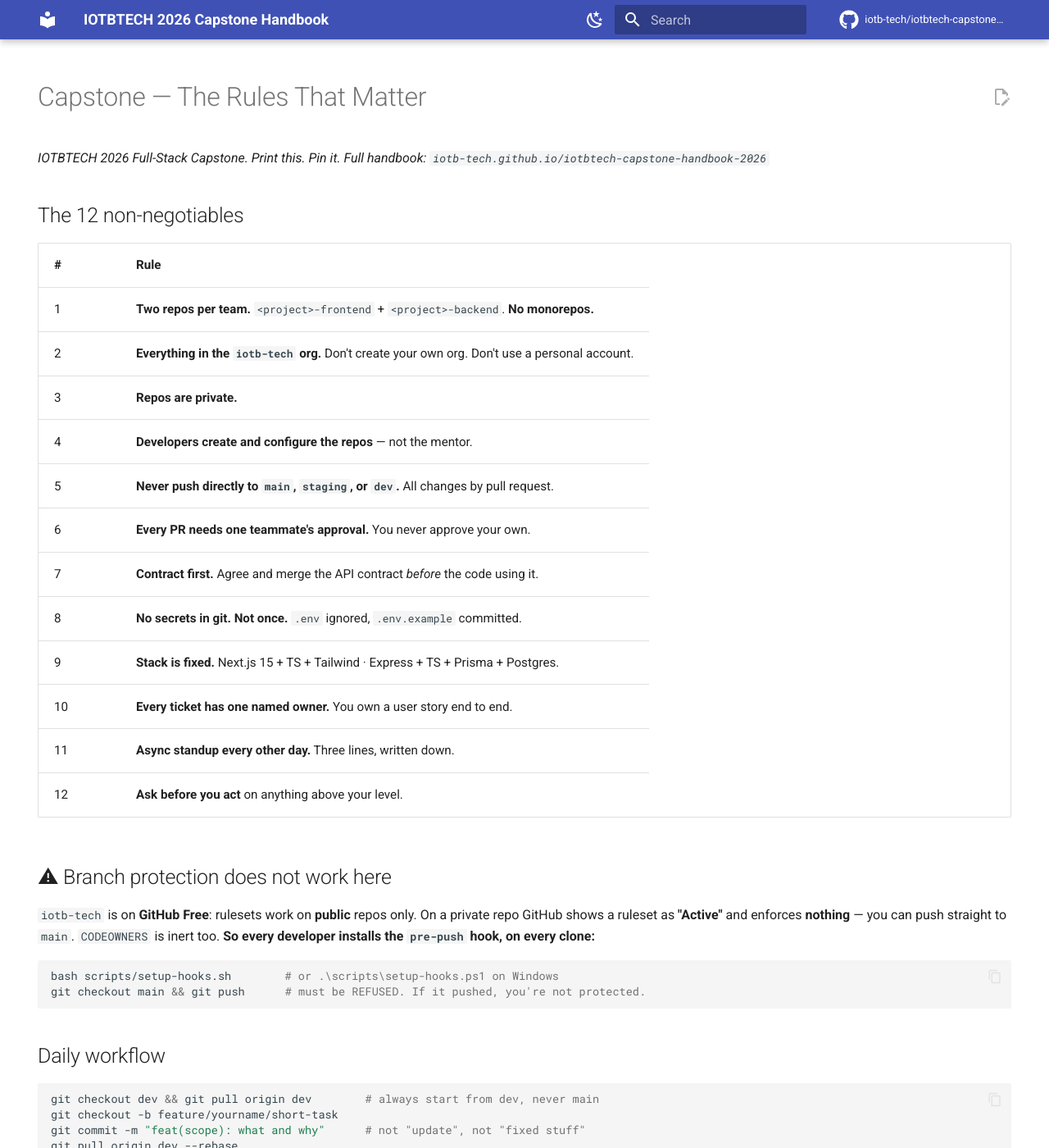
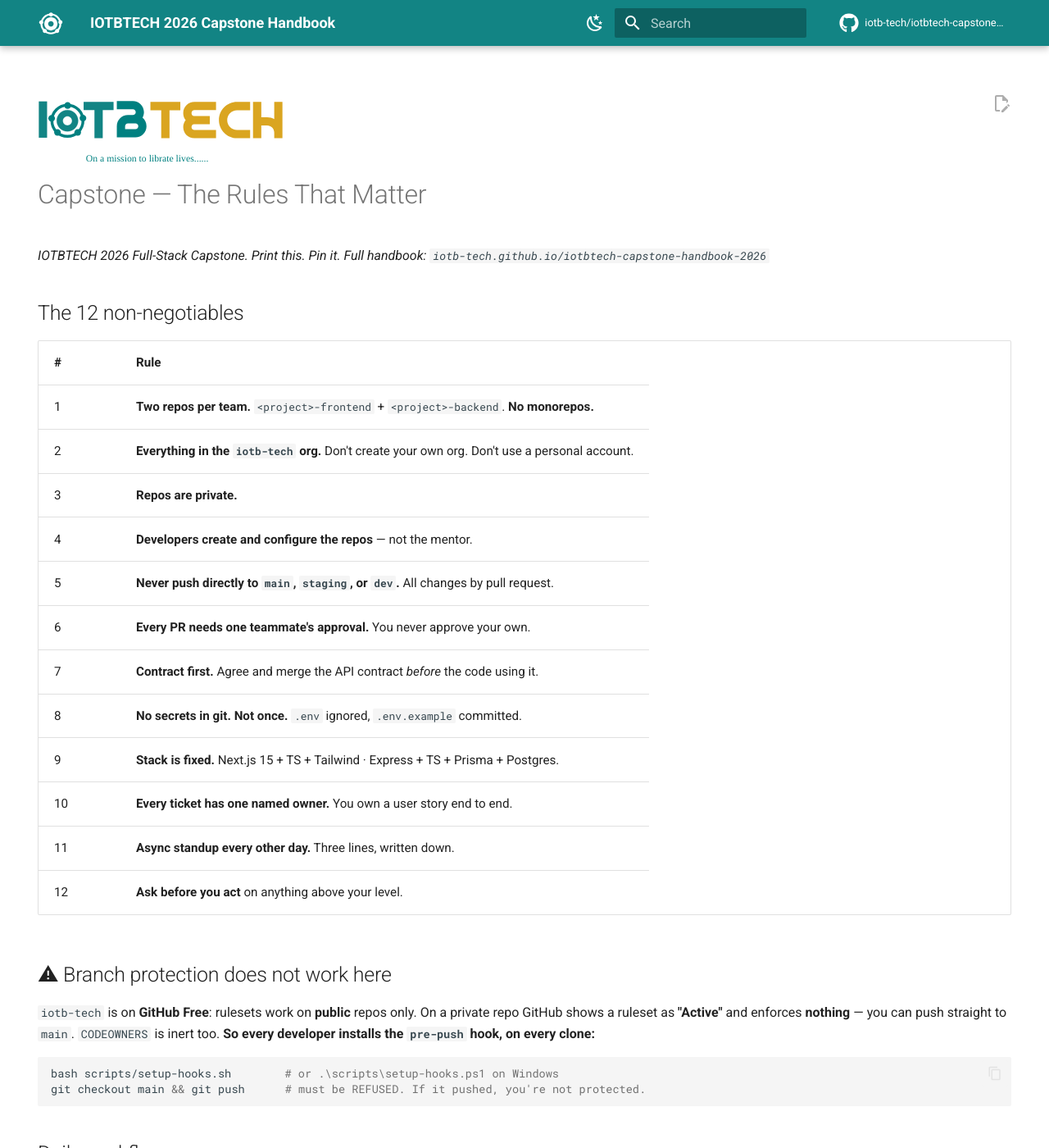
Before and after one commit to iotb-tech/iotbtech-capstone-handbook-2026, an MkDocs documentation site: the page built from docs/one-pager.md, in a window 1280 px wide and 1400 px high. Shown: the whole window at 82% size. Built offline with MkDocs 1.6.1 and Material for MkDocs 9.7.7, drawn with Linux system fonts in a browser that asks for light colours; comment, search, counter and statistics services are not loaded.

Commit message:
Apply IOTBTECH branding: logo, favicon and brand colours
Header logo and browser-tab icon use the atom emblem from the official
IOTBTECH logo, isolated from the wordmark and squared (13KB -> 2.8KB by
dropping the wordmark paths and the embedded font). White variant for the
teal header bar, brand-teal variant for the tab.

Palette comes from the logo: teal #128484 and goldenrod #DAA520. Both are
adjusted per theme for contrast - goldenrod is only 2.24:1 on white, so
light mode uses #9a6f09 (4.51:1) for accents; teal is only 3.80:1 on the
dark ground, so dark-mode links lift to #1fb8b8 (7.02:1).

The full wordmark heads the printable one-pager, which still fits one page.

```diff
--- a/docs/one-pager.md
+++ b/docs/one-pager.md
@@ -3,6 +3,8 @@ hide:
   - navigation
   - toc
 ---
+
+![IOTBTECH](assets/iotbtech-wordmark.svg){.iotb-wordmark}
 
 # Capstone — The Rules That Matter {.print-title}
 
--- a/docs/stylesheets/extra.css
+++ b/docs/stylesheets/extra.css
@@ -13,3 +13,54 @@
 
 /* Collapsed reference blocks should read as secondary, not as warnings. */
 .md-typeset details.example > summary { font-weight: 600; }
+
+/* ===================================================================
+   IOTBTECH brand
+   Taken from the official logo (iotbtech.org.ng): teal #128484 and
+   goldenrod #DAA520.
+
+   Straight goldenrod only reaches 2.24:1 on white, well under the 4.5:1
+   needed for text, so the light theme uses a deepened gold (#9a6f09,
+   4.51:1) for interactive accents and keeps true goldenrod for dark mode,
+   where it measures 7.65:1. Same idea for teal in reverse: #128484 is
+   only 3.80:1 on the dark background, so links there lift to #1fb8b8.
+   =================================================================== */
+
+[data-md-color-primary="custom"] {
+  --md-primary-fg-color:        #128484;
+  --md-primary-fg-color--light: #17a2a2;
+  --md-primary-fg-color--dark:  #0d6464;
+  --md-primary-bg-color:        #ffffff;   /* white on teal = 4.51:1 */
+  --md-primary-bg-color--light: rgba(255, 255, 255, .7);
+}
+
+[data-md-color-accent="custom"] {
+  --md-accent-fg-color:             #9a6f09;
+  --md-accent-fg-color--transparent: rgba(154, 111, 9, .1);
+  --md-accent-bg-color:             #ffffff;
+}
+
+[data-md-color-scheme="default"] {
+  --md-typeset-a-color: #128484;
+}
+
+/* Dark mode: lift both brand colours to stay readable on the slate ground. */
+[data-md-color-scheme="slate"] {
+  --md-typeset-a-color:  #1fb8b8;
+  --md-accent-fg-color:  #daa520;
+  --md-accent-fg-color--transparent: rgba(218, 165, 32, .12);
+}
+
+/* Give the emblem a little breathing room from the site title. */
+.md-header__button.md-logo img,
+.md-header__button.md-logo svg { height: 1.6rem; width: 1.6rem; }
+
+/* Wordmark at the top of the printable one-pager.
+   Needs `.md-typeset img` specificity to beat Material's own max-width rule. */
+.md-typeset img.iotb-wordmark {
+  max-width: 300px;
+  width: 100%;
+  height: auto;
+  margin: 0 0 .6rem;
+  display: block;
+}
--- a/docs/stylesheets/print.css
+++ b/docs/stylesheets/print.css
@@ -29,3 +29,8 @@
 
   a[href]::after { content: "" !important; }  /* don't print raw URLs */
 }
+
+@media print {
+  /* The wordmark identifies the sheet once it is printed and pinned up. */
+  .md-typeset img.iotb-wordmark { max-width: 170px !important; margin: 0 0 2mm !important; }
+}
--- a/mkdocs.yml
+++ b/mkdocs.yml
@@ -8,6 +8,8 @@ edit_uri: edit/main/docs/
 theme:
   name: material
   language: en
+  logo: assets/logo.svg          # IOTBTECH emblem, white — sits on the teal header bar
+  favicon: assets/favicon.svg    # IOTBTECH emblem, brand teal — browser tab icon
   features:
     - navigation.sections      # group the sidebar, don't make them hunt
     - navigation.top
@@ -22,15 +24,15 @@ theme:
   palette:
     - media: "(prefers-color-scheme: light)"
       scheme: default
-      primary: indigo
-      accent: indigo
+      primary: custom
+      accent: custom
       toggle:
         icon: material/weather-night
         name: Switch to dark mode
     - media: "(prefers-color-scheme: dark)"
       scheme: slate
-      primary: indigo
-      accent: indigo
+      primary: custom
+      accent: custom
       toggle:
         icon: material/weather-sunny
         name: Switch to light mode
```
Also changed, not shown: docs/assets/favicon.svg (added), docs/assets/iotbtech-wordmark.svg (added), docs/assets/logo.svg (added).
